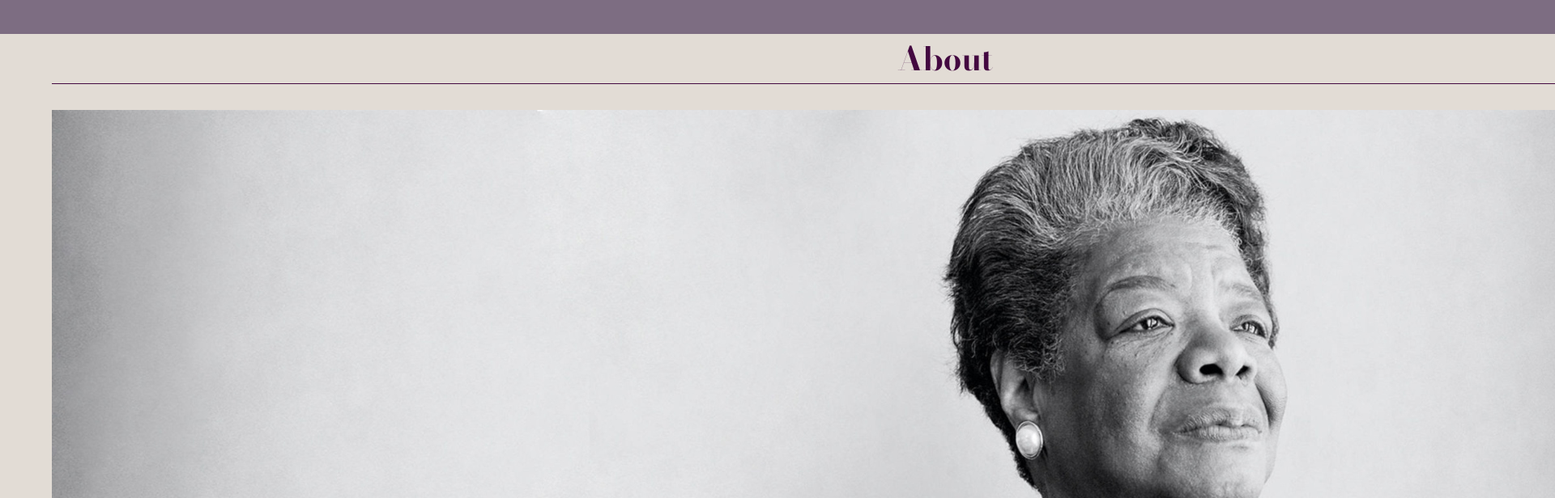
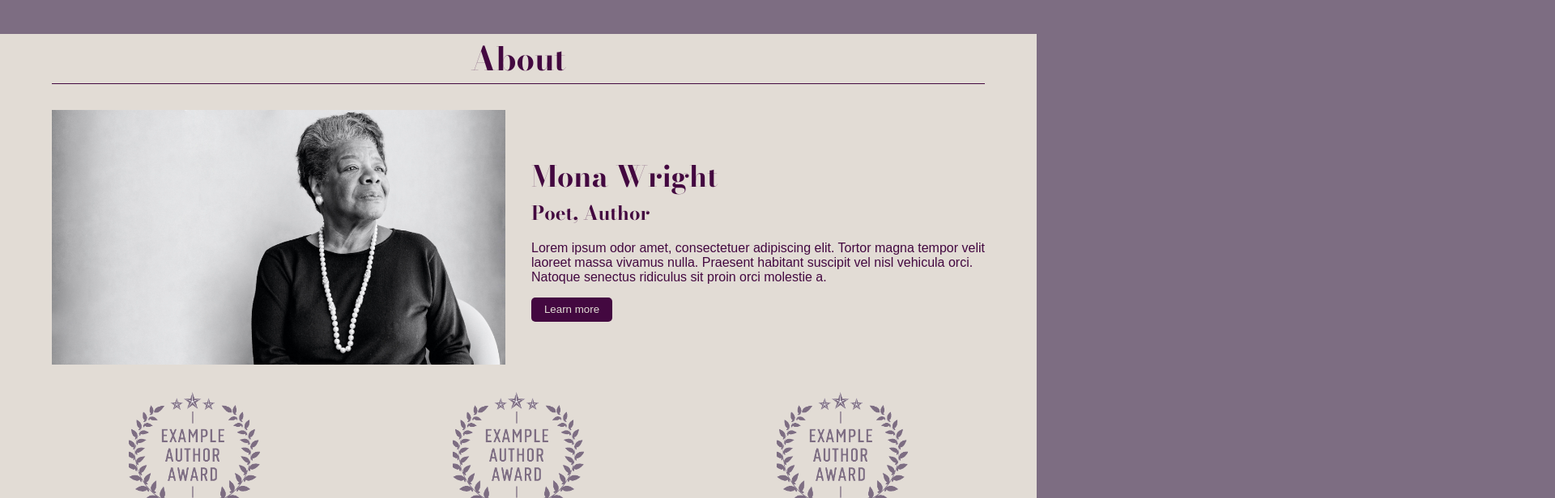
Before and after one commit to michellecordovi/MonaWright, a React (Vite) app: page / in a window 1280 px wide. Shown: the part 700-1316 px from the top of the page at 81% size, 1920 px wide, since content can reach past the window. Built offline with nearby package versions, Linux system fonts and the light colour scheme.

Commit message:
Uodate incorrect image selector

```diff
--- a/src/Pages/Home/HomePage.css
+++ b/src/Pages/Home/HomePage.css
@@ -56,7 +56,7 @@ blockquote{
         border-bottom: 1px solid #430840;
     }
 
-    #hom-about-section img{
+    #home-about-section img{
         width: 100%;
         height: 100%;
         object-fit: cover;
```
